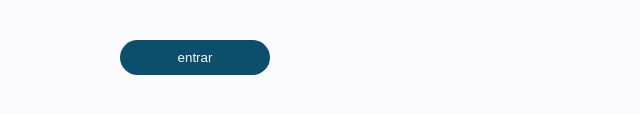
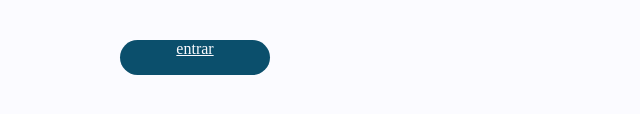
Before and after one commit to fischerxp/site-viagens, a plain HTML site: page tela login/index.html in a window 1280 px wide. Shown: the part 510-624 px from the top of the page, 0-640 px from the left. Drawn offline with Linux system fonts and the light colour scheme.

Commit message:
Update index.html

```diff
--- a/tela login/index.html
+++ b/tela login/index.html
@@ -18,7 +18,7 @@
         <input id="email" type="text" placeholder="email ou user">
         <input id="senha" type="password" placeholder="digite sua senha">
         <button id="esqueceu">esqueceu a senha?</button>
-        <button id="entrar">entrar</button>
+        <a href="https://homehelpfly.netlify.app"<button id="entrar">entrar</button></a>
     </div>
 </body>
 </html>
```
